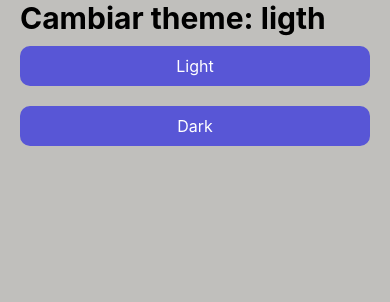
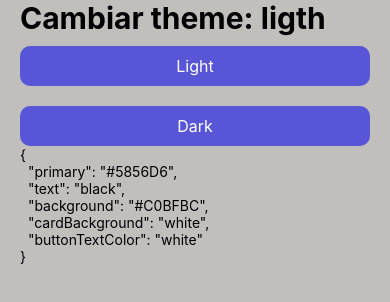
Before and after one commit to yerytech/menu-app, a React Native app: screen /ChangeThemeScreen in a window 390 px wide. Shown: the top 302 px of the page. Built offline with nearby package versions, Linux system fonts and the light colour scheme.

Commit message:
feat: integrate ThemeContext into UI components for dynamic theming

```diff
--- a/src/config/theme/theme.tsx
+++ b/src/config/theme/theme.tsx
@@ -38,17 +38,17 @@ export const globalStyles = StyleSheet.create({
   title: {
     fontSize: 30,
     fontWeight: "bold",
-    color: colors.text,
+    // color: colors.text,
   },
   subTitle: {
     fontSize: 20,
     fontWeight: "bold",
-    color: colors.text,
+    // color: colors.text,
   },
 
   mainContainer: {
     flex: 1,
-    backgroundColor: colors.background,
+    // backgroundColor: colors.background,
   },
   globalMargin: {
     paddingHorizontal: 20,
@@ -56,13 +56,13 @@ export const globalStyles = StyleSheet.create({
   },
 
   btnPrimary: {
-    backgroundColor: colors.primary,
+    // backgroundColor: colors.primary,
     borderRadius: 10,
     padding: 10,
     alignItems: "center",
   },
   btnPrimaryText: {
-    color: colors.text,
+    // color: colors.text,
     fontSize: 16,
   },
 
@@ -73,6 +73,6 @@ export const globalStyles = StyleSheet.create({
     padding: 10,
     borderColor: "rgba(0,0,0,0.3)",
     borderRadius: 10,
-    color: colors.text,
+    // color: colors.text,
   },
 });
--- a/src/presentation/components/ui/Button.tsx
+++ b/src/presentation/components/ui/Button.tsx
@@ -1,5 +1,7 @@
 import { Pressable, StyleProp, Text, ViewStyle } from "react-native";
-import { colors, globalStyles } from "../../../config/theme/theme";
+import { globalStyles } from "../../../config/theme/theme";
+import { useContext } from "react";
+import { ThemeContext } from "../../context/ThemeContext";
 
 interface Props {
   text: string;
@@ -8,6 +10,7 @@ interface Props {
 }
 
 export const Button = ({ text, style, onPress }: Props) => {
+  const { colors } = useContext(ThemeContext);
   return (
     <Pressable
       onPress={onPress}
--- a/src/presentation/components/ui/CustomView.tsx
+++ b/src/presentation/components/ui/CustomView.tsx
@@ -1,6 +1,8 @@
 import { StyleProp, View, ViewStyle } from "react-native";
 import { globalStyles } from "../../../config/theme/theme";
-import { ReactNode } from "react";
+import { ReactNode, useContext } from "react";
+import { ThemeContext } from "../../context/ThemeContext";
+
 interface Props {
   style?: StyleProp<ViewStyle>;
   children?: ReactNode;
@@ -8,12 +10,16 @@ interface Props {
 }
 
 export const CustomView = ({ style, children, margin = false }: Props) => {
+  const { colors } = useContext(ThemeContext);
   return (
     <View
       style={[
         globalStyles.mainContainer,
         style,
         margin && globalStyles.globalMargin,
+        {
+          backgroundColor: colors.background,
+        },
       ]}
     >
       {children}
--- a/src/presentation/components/ui/Title.tsx
+++ b/src/presentation/components/ui/Title.tsx
@@ -1,6 +1,9 @@
-import { Text, View } from "react-native"
-import { colors, globalStyles } from "../../../config/theme/theme";
+import { Text } from "react-native";
+import { globalStyles } from "../../../config/theme/theme";
 import { useSafeAreaInsets } from "react-native-safe-area-context";
+
+import { useContext } from "react";
+import { ThemeContext } from "../../context/ThemeContext";
 
 interface Props {
   text: string;
@@ -9,6 +12,7 @@ interface Props {
 }
 
 export const Title = ({ text, safe = false, white = false }: Props) => {
+  const { colors } = useContext(ThemeContext);
   const { top } = useSafeAreaInsets();
   return (
     <Text
--- a/src/presentation/context/ThemeContext.tsx
+++ b/src/presentation/context/ThemeContext.tsx
@@ -1,5 +1,5 @@
 import { Children, createContext, PropsWithChildren, useState } from "react";
-import { lightColors, ThemeColors } from "../../config/theme/theme";
+import { darkColors, lightColors, ThemeColors } from "../../config/theme/theme";
 
 type ThemeColor = "ligth" | "dark";
 
@@ -20,7 +20,7 @@ export const ThemeProvider = ({ children }: PropsWithChildren) => {
     <ThemeContext.Provider
       value={{
         currentTheme: currentTheme,
-        colors: lightColors,
+        colors: currentTheme === "ligth" ? lightColors : darkColors,
         setTheme: setTheme,
       }}
     >
--- a/src/presentation/screens/theme/ChangeThemeScreen.tsx
+++ b/src/presentation/screens/theme/ChangeThemeScreen.tsx
@@ -3,8 +3,9 @@ import { Button } from "../../components/ui/Button";
 import { CustomView } from "../../components/ui/CustomView";
 import { Title } from "../../components/ui/Title";
 import { ThemeContext } from "../../context/ThemeContext";
+import { Text } from "react-native";
 export const ChangeThemeScreen = () => {
-  const { setTheme, currentTheme } = useContext(ThemeContext);
+  const { setTheme, currentTheme, colors } = useContext(ThemeContext);
 
   return (
     <CustomView margin>
@@ -23,6 +24,10 @@ export const ChangeThemeScreen = () => {
         text="Dark"
         onPress={() => setTheme("dark")}
       />
+
+      <Text style={{ color: colors.text }}>
+        {JSON.stringify(colors, null, 2)}
+      </Text>
     </CustomView>
   );
 };
```
